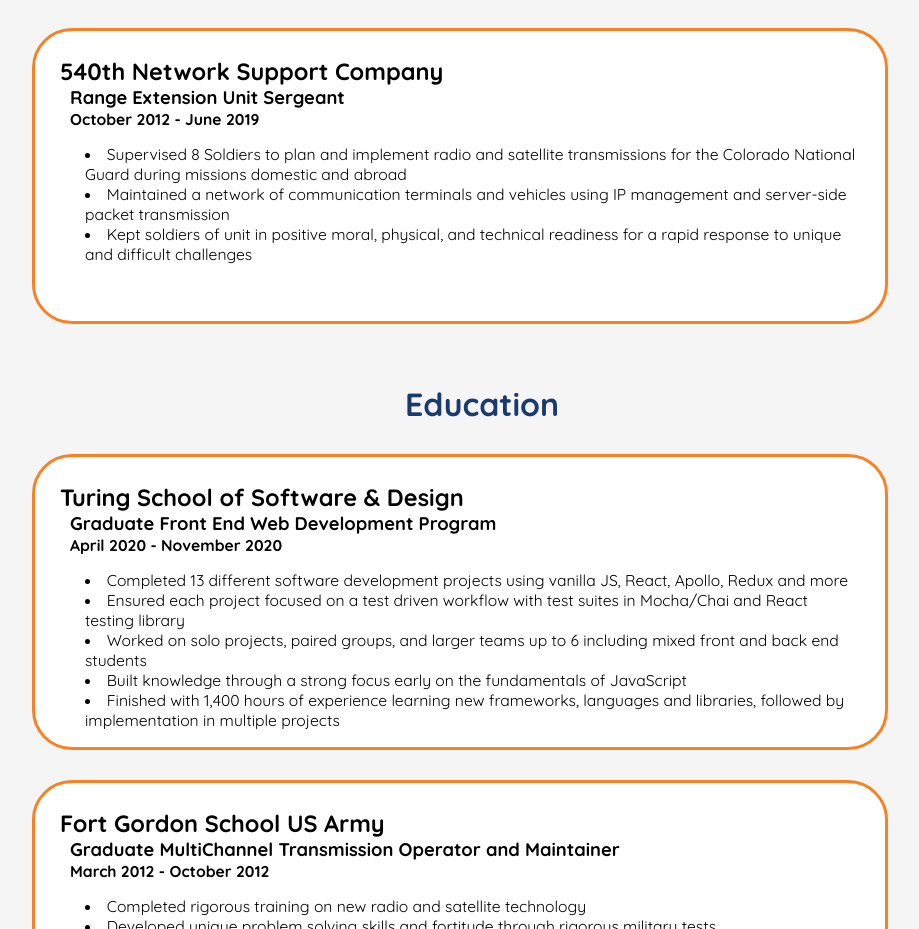
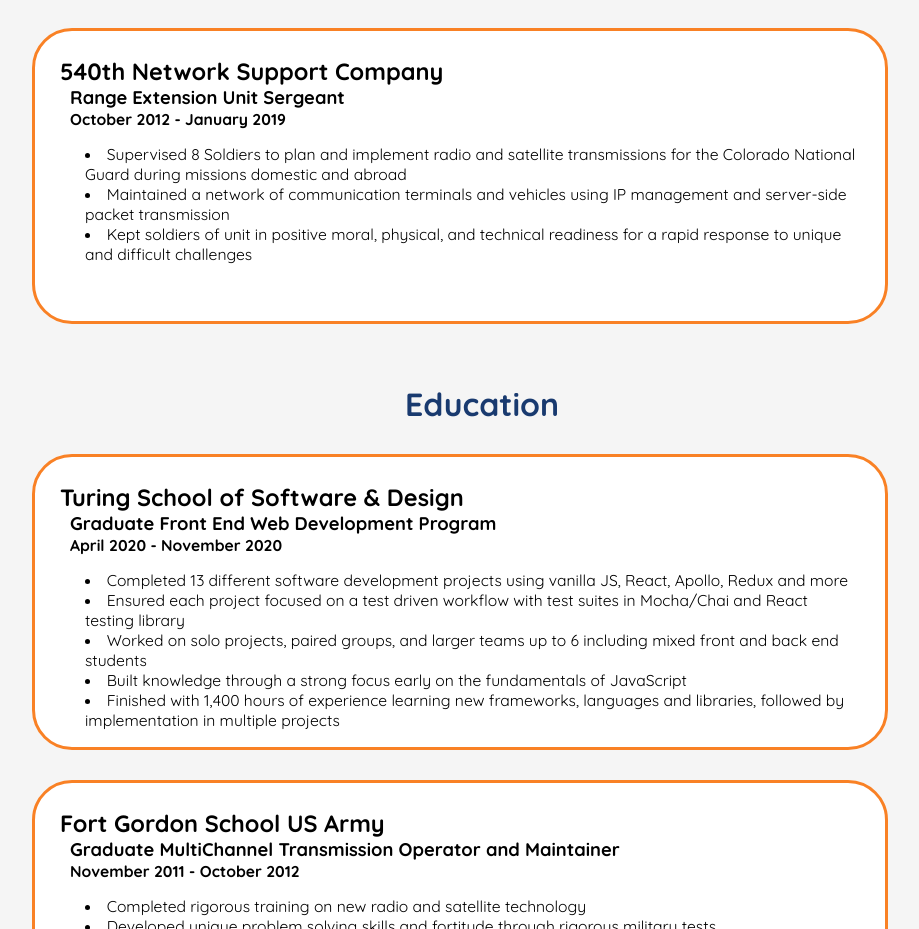
Before and after one commit to relyt4me/personal-website, a React (Create React App) app: page / in a window 1280 px wide. Shown: the part 1983-2912 px from the top of the page, without its empty margins (158-1077 px from the left). Built offline with nearby package versions, Linux system fonts and the light colour scheme.

Commit message:
Update work dates

```diff
--- a/src/data/resumeData.js
+++ b/src/data/resumeData.js
@@ -25,7 +25,7 @@
     {
       name: "Fort Gordon School US Army",
       position: "Graduate MultiChannel Transmission Operator and Maintainer",
-      time: "March 2012 - October 2012",
+      time: "November 2011 - October 2012",
       description: [
         "Completed rigorous training on new radio and satellite technology",
         "Developed unique problem solving skills and fortitude through rigorous military tests",
@@ -51,7 +51,7 @@
     {
       name: "540th Network Support Company",
       position: "Range Extension Unit Sergeant",
-      time: "October 2012 - June 2019",
+      time: "October 2012 - January 2019",
       description: [
         "Supervised 8 Soldiers to plan and implement radio and satellite transmissions for the Colorado National Guard during missions domestic and abroad",
         "Maintained a network of communication terminals and vehicles using IP management and server-side packet transmission",
```
